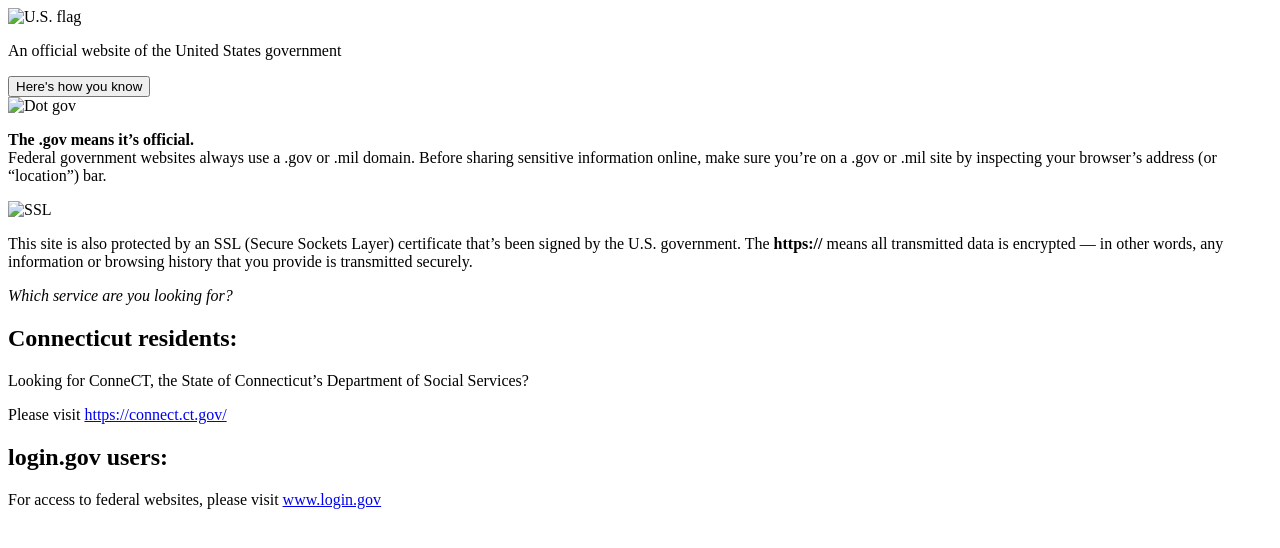
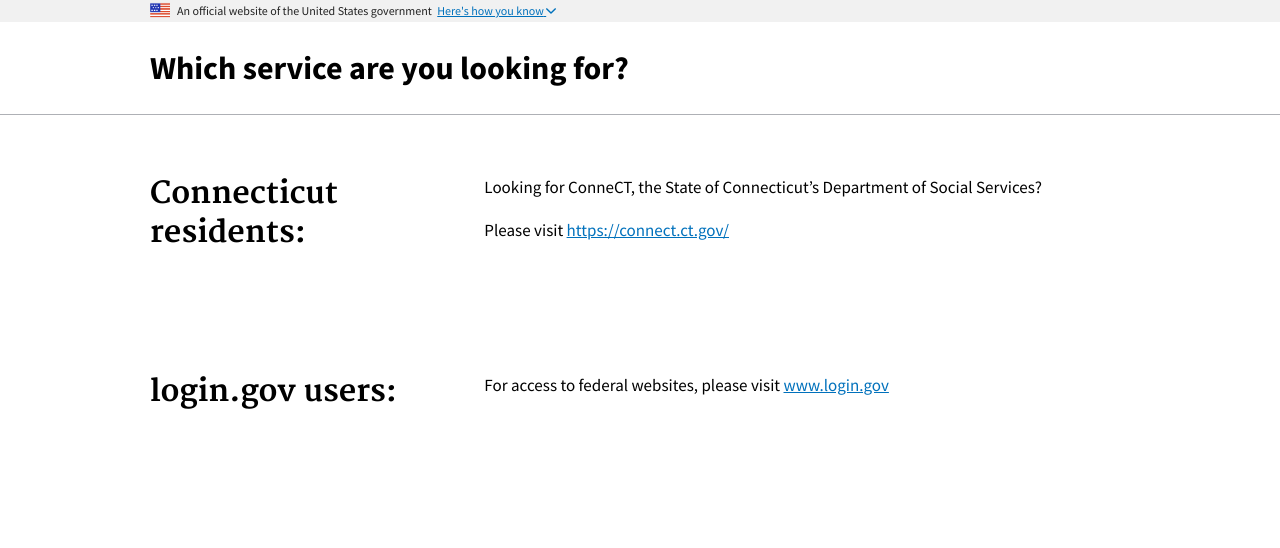
Before and after one commit to 18F/connect.gov, a plain HTML site: page index.html in a window 1280 px wide. Drawn offline with Linux system fonts and the light colour scheme; the site is published under a folder, as on GitHub Pages, so addresses that start at the root find nothing.

Commit message:
Use relative links
Absolute links do not work in Federalist previews for static sites.

```diff
--- a/index.html
+++ b/index.html
@@ -2,8 +2,8 @@
 <html>
 <head>
 <title>connect.gov</title>
-<link rel="stylesheet" href="/assets/css/uswds.min.css">
-<script src="/assets/js/uswds.min.js"></script>
+<link rel="stylesheet" href="assets/css/uswds.min.css">
+<script src="assets/js/uswds.min.js"></script>
 </head>
 
 <body>
@@ -13,7 +13,7 @@
     <div class="usa-accordion">
       <header class="usa-banner-header">
         <div class="usa-grid usa-banner-inner">
-        <img src="/assets/img/favicons/favicon-57.png" alt="U.S. flag">
+        <img src="assets/img/favicons/favicon-57.png" alt="U.S. flag">
         <p>An official website of the United States government</p>
         <button class="usa-accordion-button usa-banner-button"
           aria-expanded="false" aria-controls="gov-banner">
@@ -23,7 +23,7 @@
       </header>
       <div class="usa-banner-content usa-grid usa-accordion-content" id="gov-banner">
         <div class="usa-banner-guidance-gov usa-width-one-half">
-          <img class="usa-banner-icon usa-media_block-img" src="/assets/img/icon-dot-gov.svg" alt="Dot gov">
+          <img class="usa-banner-icon usa-media_block-img" src="assets/img/icon-dot-gov.svg" alt="Dot gov">
           <div class="usa-media_block-body">
             <p>
               <strong>The .gov means it’s official.</strong>
@@ -33,7 +33,7 @@
           </div>
         </div>
         <div class="usa-banner-guidance-ssl usa-width-one-half">
-          <img class="usa-banner-icon usa-media_block-img" src="/assets/img/icon-https.svg" alt="SSL">
+          <img class="usa-banner-icon usa-media_block-img" src="assets/img/icon-https.svg" alt="SSL">
           <div class="usa-media_block-body">
             <p>This site is also protected by an SSL (Secure Sockets Layer) certificate that’s been signed by the U.S. government. The <strong>https://</strong> means all transmitted data is encrypted  — in other words, any information or browsing history that you provide is transmitted securely.</p>
           </div>
```
